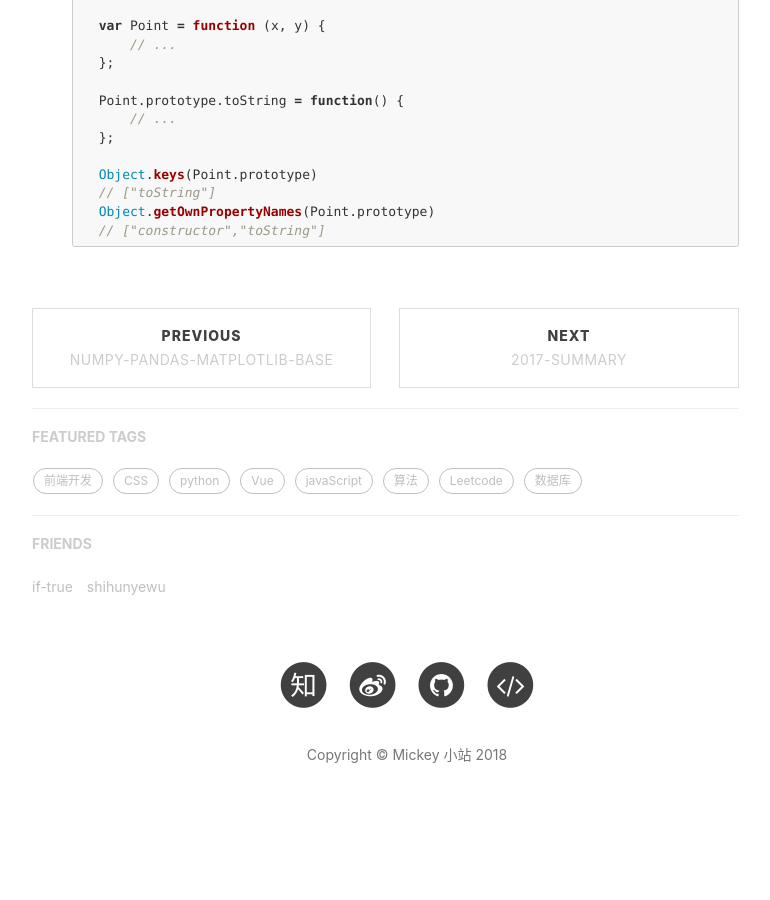
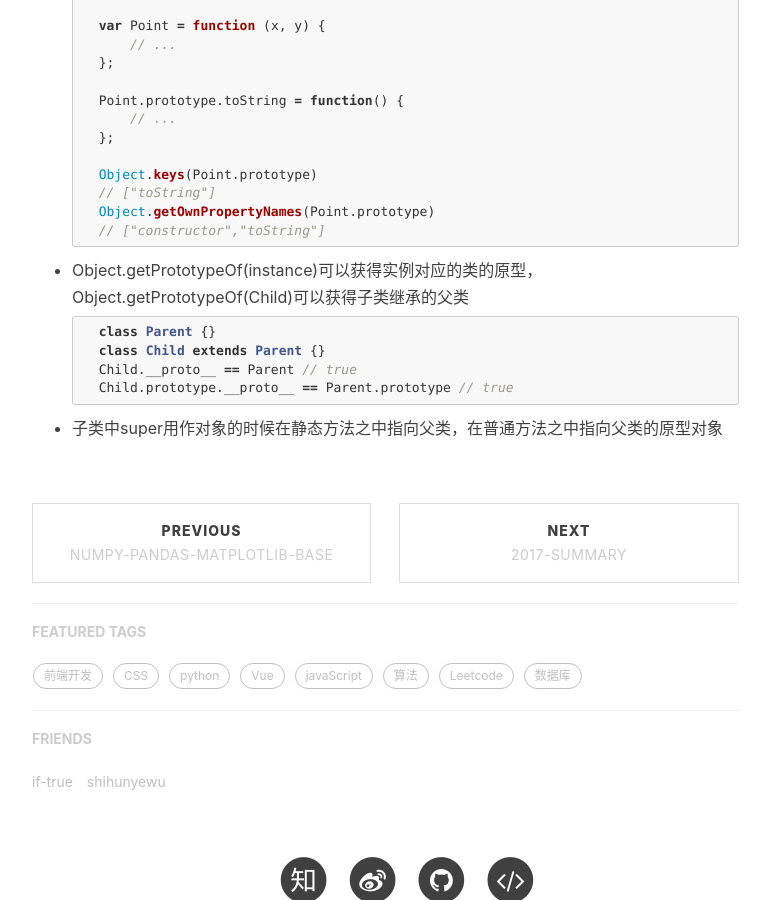
Before and after one commit to mickey0524/mickey0524.github.io, a Jekyll site: the page built from _posts/2018-02-05-ES6-review.md, in a window 1280 px wide and 900 px high, scrolled down 11993 px. Shown: the whole window, without its empty margins (233-1003 px from the left). Built offline with Jekyll 4.4.1, drawn with Linux system fonts in a browser that asks for light colours; nearby versions of some CDN libraries; comment, search, counter and statistics services are not loaded; before the commit the page ends 12824 px from its top, so only the background shows below that.

Commit message:
feat(js): 增加es6

````diff
--- a/_posts/2018-02-05-ES6-review.md
+++ b/_posts/2018-02-05-ES6-review.md
@@ -599,3 +599,13 @@ y修饰符的作用与g修饰符类似，也是全局匹配，后一次匹配都
     Object.getOwnPropertyNames(Point.prototype)
     // ["constructor","toString"]
     ```
+
+* Object.getPrototypeOf(instance)可以获得实例对应的类的原型，Object.getPrototypeOf(Child)可以获得子类继承的父类
+
+    ```js
+    class Parent {}
+    class Child extends Parent {}
+    Child.__proto__ == Parent // true
+    Child.prototype.__proto__ == Parent.prototype // true
+    ```
+* 子类中super用作对象的时候在静态方法之中指向父类，在普通方法之中指向父类的原型对象
````
